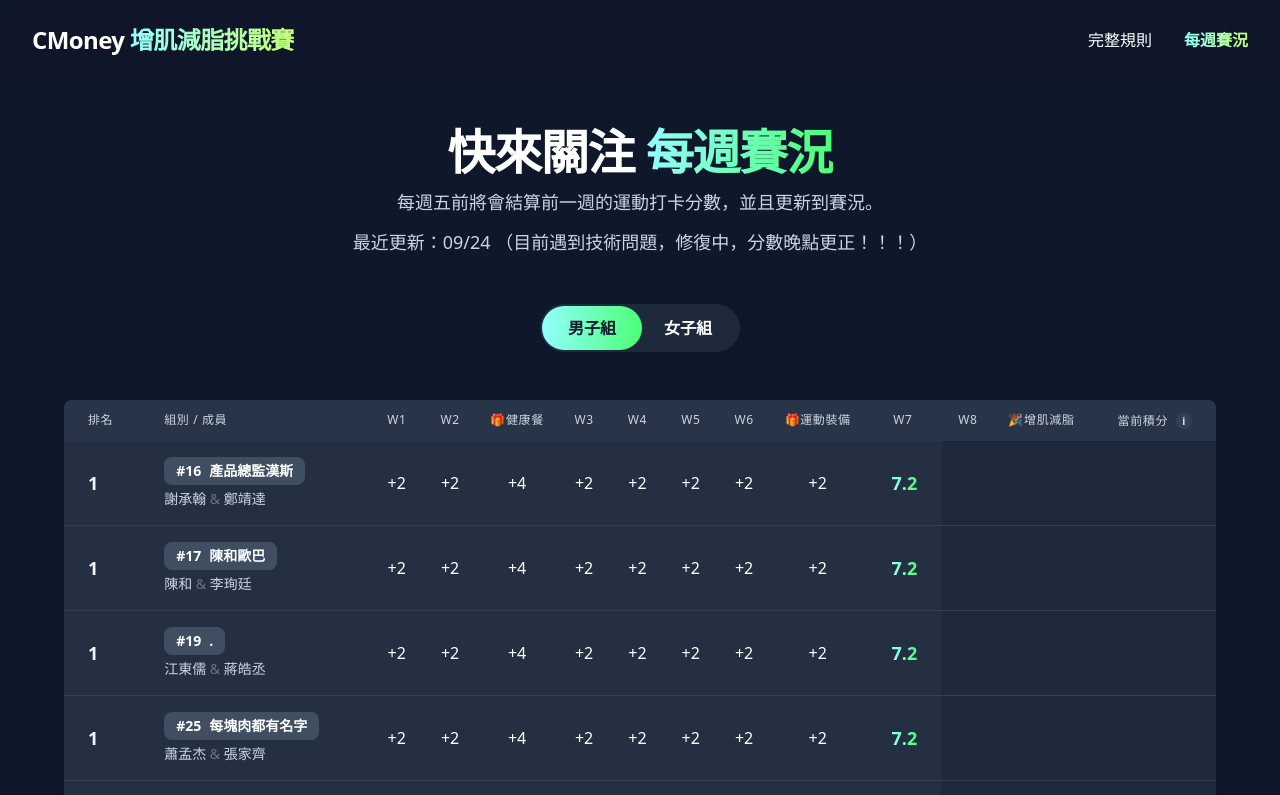
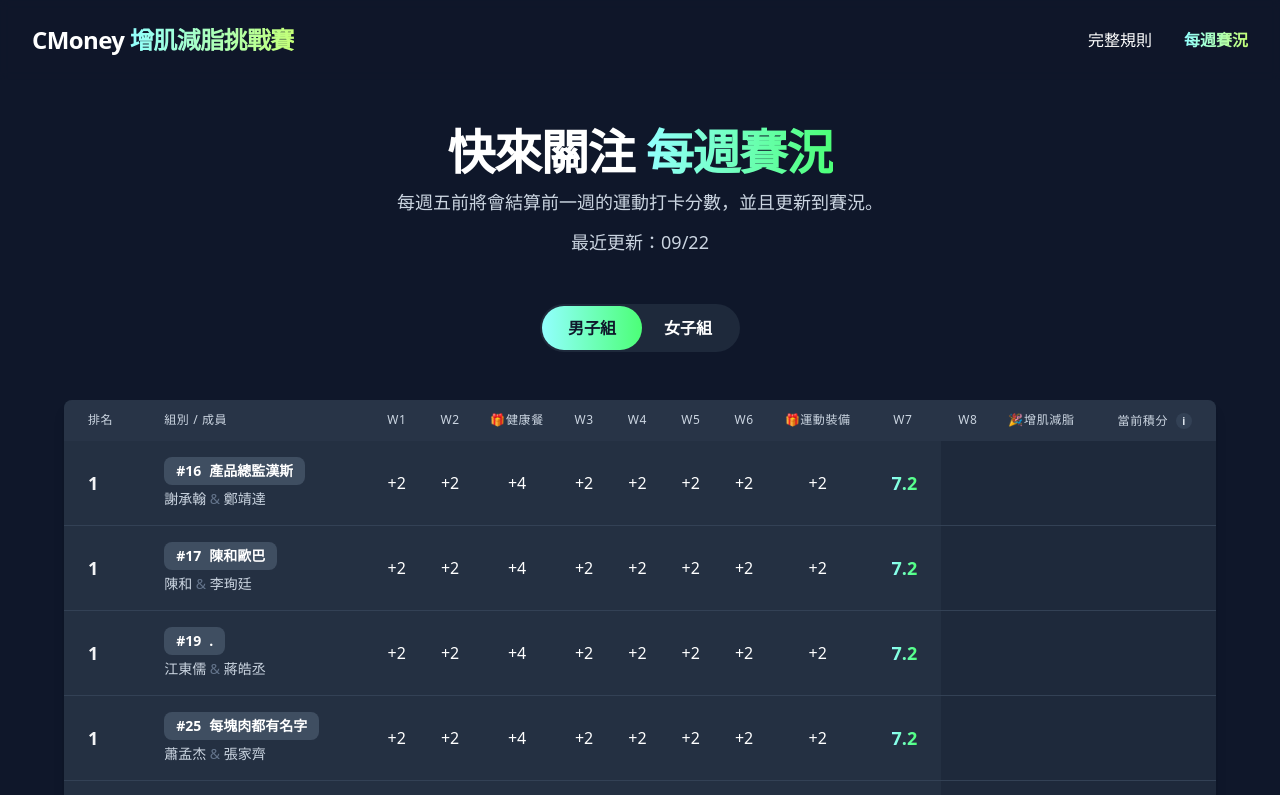
Before and after one commit to LouieWeng/cmoney-fitness-challenge, a React (Vite) app: page /#/ranking in a window 1280 px wide. Shown: the top 795 px of the page. Built offline with nearby package versions, Linux system fonts and the light colour scheme.

Commit message:
Update RankingPage.tsx

```diff
--- a/pages/RankingPage.tsx
+++ b/pages/RankingPage.tsx
@@ -3,7 +3,7 @@ import React, { useState } from 'react';
 import { TEAMS_DATA } from '../constants';
 import { Team } from '../types';
 
-/** 獎盃圖示（與你原本相同） */
+/** 獎盃圖示（原樣保留） */
 const getTrophyIcon = (rank: number) => {
   const iconClass = 'h-6 w-6 inline-block mr-2';
   if (rank === 1) return <span className={`${iconClass} text-yellow-400`}>🏆</span>;
@@ -17,7 +17,7 @@ const gradientText =
 
 const WEEK_COUNT = 8;
 
-/** 額外欄位: 在 W2, W6 與 W8 後插入一欄（✅ 確保有三筆） */
+/** 額外欄位: 在 W2、W6、W8 後插入一欄 */
 type ExtraCol = { afterWeek: number; key: string; header: React.ReactNode };
 const EXTRA_COLS: ExtraCol[] = [
   { afterWeek: 2, key: 'bonusW2', header: <span role="img" aria-label="bonusW2">🎁健康餐</span> },
@@ -25,11 +25,11 @@ const EXTRA_COLS: ExtraCol[] = [
   { afterWeek: 8, key: 'bonusW8', header: <span role="img" aria-label="bonusW8">🎉增肌減脂</span> },
 ];
 
-/** 未填 / 特殊值判斷: 空值, null, -1 或字串 "-" 視為待填 */
+/** 未填 / 特殊值判斷 */
 const isPending = (v: unknown) =>
   v === undefined || v === null || v === -1 || (typeof v === 'string' && v.trim() === '-');
 
-/** 取得 W1-W8 的原始值 (保留待填狀況) */
+/** 取得 W1-W8 的原始值 */
 const getWeekLyRaw = (t: Team): unknown[] => {
   const anyT = t as any;
   const arr: unknown[] | undefined = anyT.weekly || anyT.weeks || anyT.exerciseWeeks;
@@ -43,18 +43,18 @@ const getWeekLyRaw = (t: Team): unknown[] => {
   return arr;
 };
 
-/** 顯示數值 (待填顯示 —) */
+/** 顯示數值：未填顯示 - */
 const renderCell = (v: unknown) =>
-  isPending(v) ? <span className="text-slate-500">—</span> : <>+{Number(v) || 0}</>;
+  isPending(v) ? <span className="text-slate-500">-</span> : <>+{Number(v) || 0}</>;
 
-/** 轉成數字 (待填為 0) */
+/** 轉數字 */
 const toNum = (v: unknown) => (isPending(v) ? 0 : Number(v) || 0);
 
-/** 取得額外欄位的原始值 / 數字（key 對齊 constants.ts：bonusW2/bonusW6/bonusW8） */
+/** 額外欄位 raw/num */
 const getExtraRaw = (t: Team, key: string): unknown => (t as any)[key];
 const getExtraNum = (t: Team, key: string): number => toNum(getExtraRaw(t, key));
 
-/** 總分計算 = (W1~W8 + bonusW2 + bonusW6) 的總和 × 0.4 + (bonusW8) × 0.6 */
+/** 總分計算 */
 const calcTotal = (t: Team): number => {
   const weeklySum = getWeekLyRaw(t).reduce((s, v) => s + toNum(v), 0);
   const bonus2 = getExtraNum(t, 'bonusW2');
@@ -92,9 +92,7 @@ const RankingPage: React.FC = () => {
         <p className="mt-3 max-w-2xl mx-auto text-lg text-slate-300">
           每週五前將會結算前一週的運動打卡分數，並且更新到賽況。
         </p>
-        <p className="mt-3 max-w-2xl mx-auto text-lg text-slate-300">
-          最近更新：09/24 （目前遇到技術問題，修復中，分數晚點更正！！！）
-        </p>
+        <p className="mt-3 max-w-2xl mx-auto text-lg text-slate-300">最近更新：09/22</p>
       </section>
 
       {/* 性別切換 */}
@@ -131,14 +129,9 @@ const RankingPage: React.FC = () => {
             <table className="min-w-full">
               <thead className="bg-slate-700/50">
                 <tr>
-                  <th className="px-6 py-3 text-left text-xs font-medium text-slate-300 uppercase tracking-wider">
-                    排名
-                  </th>
-                  <th className="px-6 py-3 text-left text-xs font-medium text-slate-300 uppercase tracking-wider">
-                    組別 / 成員
-                  </th>
+                  <th className="px-6 py-3 text-left text-xs font-medium text-slate-300 uppercase tracking-wider">排名</th>
+                  <th className="px-6 py-3 text-left text-xs font-medium text-slate-300 uppercase tracking-wider">組別 / 成員</th>
 
-                  {/* W1~W8 ＋ 在 W2、W6、W8 後插入額外欄位（✅ 用 Number(...) 確保型別一致） */}
                   {Array.from({ length: WEEK_COUNT }, (_, i) => i + 1).map((wk) => (
                     <React.Fragment key={`h-w${wk}`}>
                       <th className="px-4 py-3 text-center text-xs font-medium text-slate-300 uppercase tracking-wider">
@@ -177,17 +170,17 @@ const RankingPage: React.FC = () => {
                   </th>
                 </tr>
               </thead>
+
               <tbody className="bg-slate-800 divide-y divide-slate-700">
                 {withRanks.map(({ team, rank }) => {
                   const weekLyRaw = getWeekLyRaw(team);
                   return (
                     <tr key={team.id} className={rank <= 3 ? 'bg-slate-700/30' : ''}>
-                      {/* 排名 / 獎盃 */}
                       <td className="px-6 py-4 whitespace-nowrap text-lg font-bold">
                         {rank <= 3 && top3Count <= 5 ? getTrophyIcon(rank) : null}
                         <span>{rank}</span>
                       </td>
-                      {/* 組別 / 成員 */}
+
                       <td className="px-6 py-4 text-white">
                         <div className="flex items-center gap-2 min-w-0">
                           <span
@@ -207,7 +200,7 @@ const RankingPage: React.FC = () => {
                           ))}
                         </div>
                       </td>
-                      {/* W1-W8 + bonus（✅ 用 Number(...) 確保型別一致） */}
+
                       {weekLyRaw.map((raw, idx) => {
                         const wk = idx + 1;
                         return (
@@ -229,7 +222,7 @@ const RankingPage: React.FC = () => {
                           </React.Fragment>
                         );
                       })}
-                      {/* 總分 */}
+
                       <td className="px-6 py-4 whitespace-nowrap text-right text-lg font-bold">
                         <span className={gradientText}>{format1(calcTotal(team))}</span>
                       </td>
@@ -240,12 +233,12 @@ const RankingPage: React.FC = () => {
             </table>
           </div>
         </div>
+
         <p className="text-center text-slate-400 mt-4 text-sm">
           提醒：每週需攜帶完成3天運動打卡，並上傳認證照至雲端，將經過審查才會認列積分。
         </p>
       </section>
 
-      {/* Upload Section */}
       <section className="bg-slate-800 rounded-lg p-8">
         <div className="flex flex-col md:flex-row items-center justify-center md:justify-between gap-6">
           <div className="text-center md:text-left">
```
